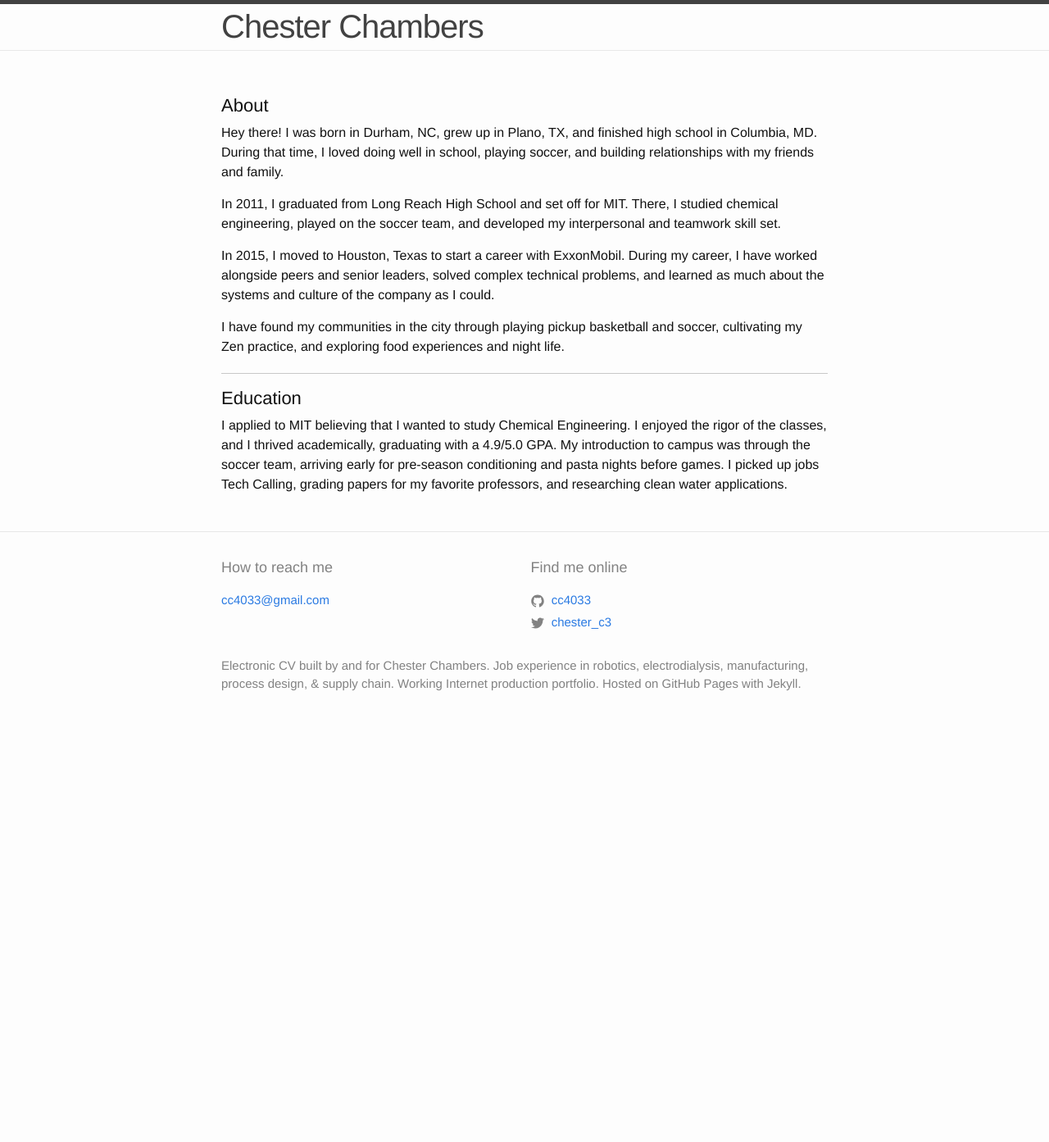
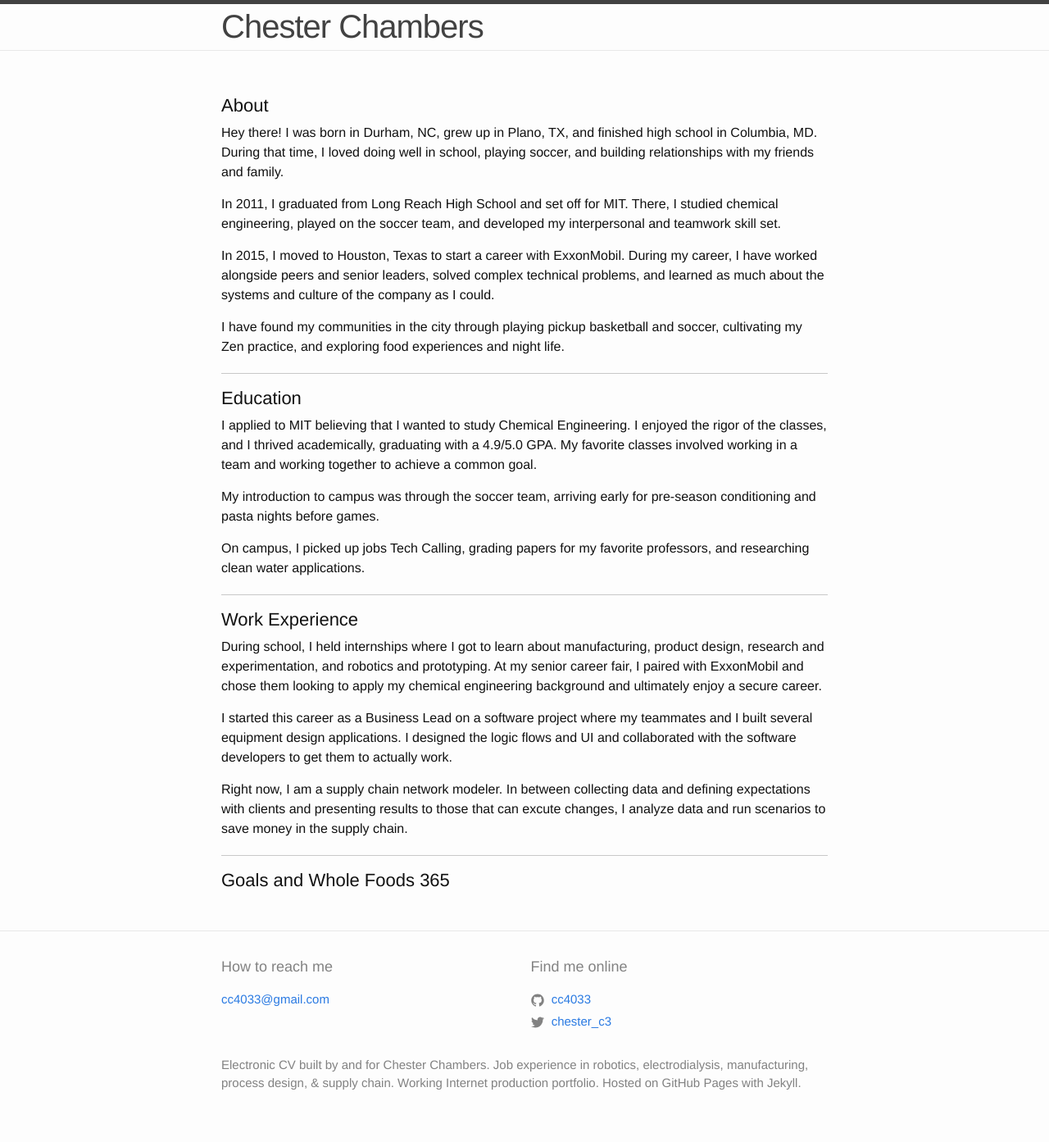
Before and after one commit to cc4033/cv, a Jekyll site: the page built from docs/index.md, in a window 1280 px wide. Shown: the whole page at 82% size. Built offline with Jekyll 4.4.1, drawn with Linux system fonts in a browser that asks for light colours; before the commit the page ends 906 px from its top, so only the background shows below that.

Commit message:
Update index.md

```diff
--- a/docs/index.md
+++ b/docs/index.md
@@ -67,4 +67,14 @@ layout: default
 <p>I have found my communities in the city through playing pickup basketball and soccer, cultivating my Zen practice, and exploring food experiences and night life.</p>
 
 <h3 class="long-border">Education</h3>
-<p class="plain-text">I applied to MIT believing that I wanted to study Chemical Engineering. I enjoyed the rigor of the classes, and I thrived academically, graduating with a 4.9/5.0 GPA. My introduction to campus was through the soccer team, arriving early for pre-season conditioning and pasta nights before games. I picked up jobs Tech Calling, grading papers for my favorite professors, and researching clean water applications.</p>
+<p class="plain-text">I applied to MIT believing that I wanted to study Chemical Engineering. I enjoyed the rigor of the classes, and I thrived academically, graduating with a 4.9/5.0 GPA. My favorite classes involved working in a team and working together to achieve a common goal.</p>
+<p>My introduction to campus was through the soccer team, arriving early for pre-season conditioning and pasta nights before games.</p>
+<p>On campus, I picked up jobs Tech Calling, grading papers for my favorite professors, and researching clean water applications.</p>
+
+<h3 class="long-border">Work Experience</h3>
+<p class="plain-text">During school, I held internships where I got to learn about manufacturing, product design, research and experimentation, and robotics and prototyping. At my senior career fair, I paired with ExxonMobil and chose them looking to apply my chemical engineering background and ultimately enjoy a secure career.</p>
+<p>I started this career as a Business Lead on a software project where my teammates and I built several equipment design applications. I designed the logic flows and UI and collaborated with the software developers to get them to actually work.</p>
+<p>Right now, I am a supply chain network modeler. In between collecting data and defining expectations with clients and presenting results to those that can excute changes, I analyze data and run scenarios to save money in the supply chain.</p>
+
+<h3 class="long-border">Goals and Whole Foods 365</h3>
+<p class="plain-text"></p>
```
